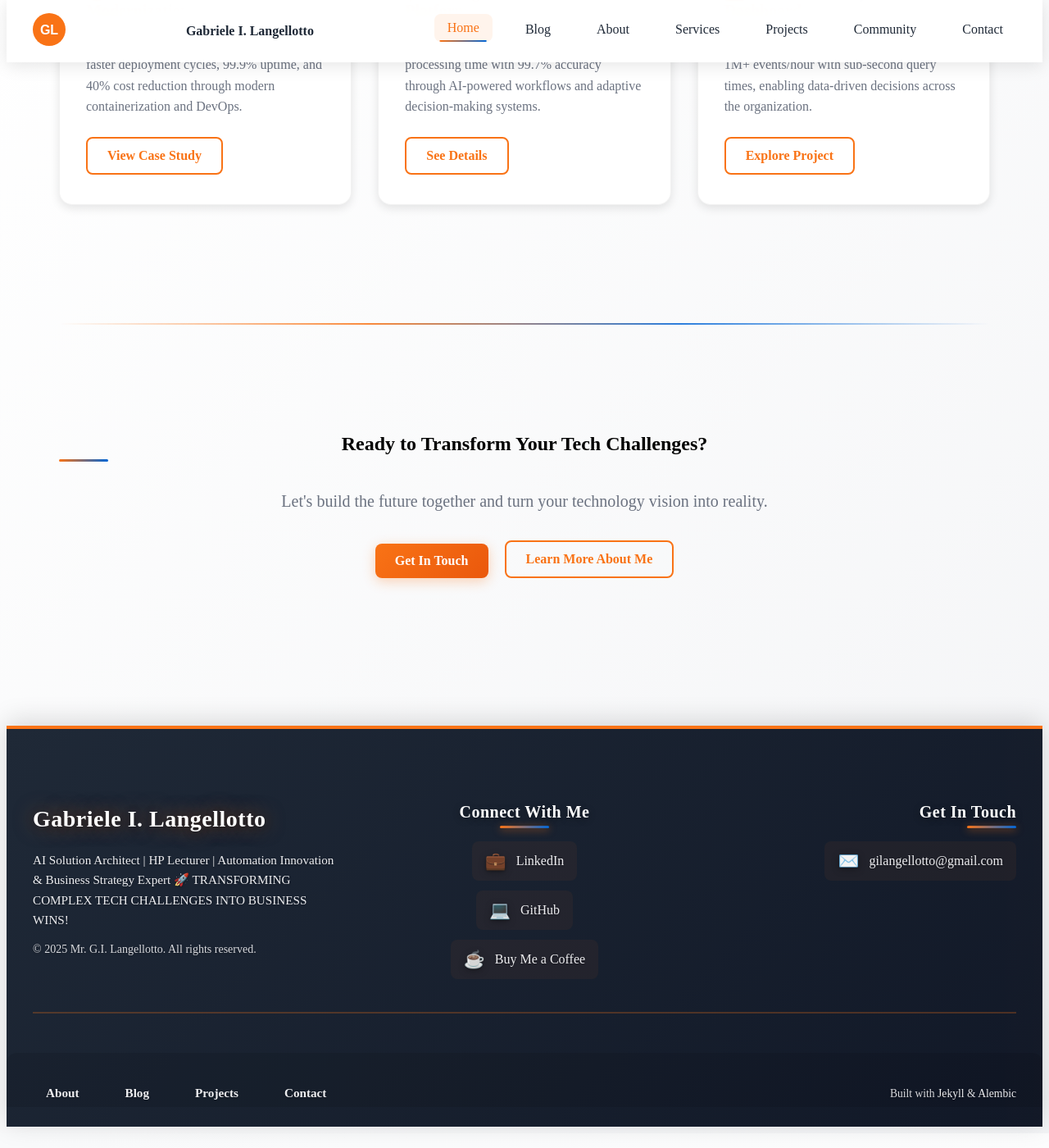
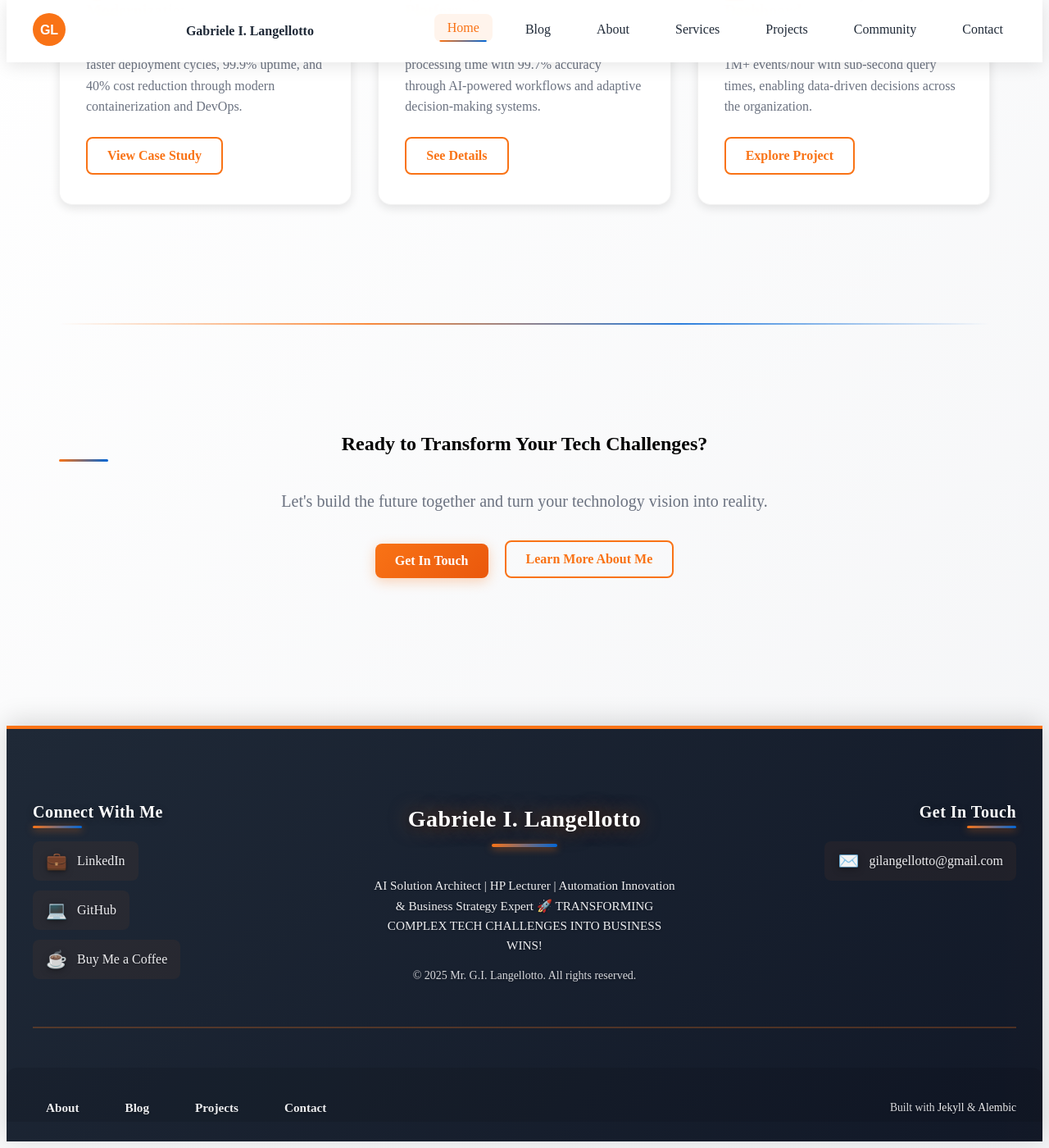
Before and after one commit to GIL794/gil794.github.io, a Jekyll site: the page built from index.md, in a window 1280 px wide and 1400 px high, scrolled down 2707 px. Shown: the whole window at 82% size. Built offline with Jekyll 4.4.1, drawn with Linux system fonts in a browser that asks for light colours.

Commit message:
Adjust footer layout and alignment as required
Co-authored-by: GIL794 <200216885+GIL794@users.noreply.github.com>

```diff
--- a/_includes/footer.html
+++ b/_includes/footer.html
@@ -4,14 +4,7 @@
 
       <!-- Main Footer Section -->
       <div class="footer__main">
-        <!-- Copyright and Branding -->
-        <div class="footer__section footer__section--main">
-          <h3 class="footer__title">{{ site.title | default: "Gabriele I. Langellotto" }}</h3>
-          <p class="footer__description">{{ site.description | default: "AI Solution Architect | HP Lecturer | Automation Innovation & Business Strategy Expert" }}</p>
-          <p class="footer__copyright">&copy; {{ 'now' | date: "%Y" }} {{ site.author | default: "Gabriele I. Langellotto" }}. All rights reserved.</p>
-        </div>
-
-        <!-- Social Media & Support -->
+        <!-- Social Media & Support (Left) -->
         <div class="footer__section footer__section--social">
           <h4 class="footer__heading">Connect With Me</h4>
           <div class="footer__social">
@@ -30,7 +23,14 @@
           </div>
         </div>
 
-        <!-- Contact Information -->
+        <!-- Copyright and Branding (Center) -->
+        <div class="footer__section footer__section--main">
+          <h3 class="footer__title">{{ site.title | default: "Gabriele I. Langellotto" }}</h3>
+          <p class="footer__description">{{ site.description | default: "AI Solution Architect | HP Lecturer | Automation Innovation & Business Strategy Expert" }}</p>
+          <p class="footer__copyright">&copy; {{ 'now' | date: "%Y" }} {{ site.author | default: "Gabriele I. Langellotto" }}. All rights reserved.</p>
+        </div>
+
+        <!-- Contact Information (Right) -->
         <div class="footer__section footer__section--contact">
           <h4 class="footer__heading">Get In Touch</h4>
           <div class="footer__contact">
--- a/assets/css/styles.scss
+++ b/assets/css/styles.scss
@@ -625,12 +625,12 @@ section {
 
   // Footer sections
   .footer__section {
-    &--main {
+    &--social {
       grid-column: span 1;
       text-align: left;
     }
 
-    &--social {
+    &--main {
       grid-column: span 1;
       text-align: center;
 
@@ -658,9 +658,30 @@ section {
     line-height: 1.3;
     text-shadow: 0 2px 10px rgba(0, 0, 0, 0.4), 0 0 25px rgba(249, 115, 22, 0.5);
     letter-spacing: 0.5px;
+    position: relative;
+    display: inline-block;
+    padding-bottom: 1rem;
+
+    &::after {
+      content: '';
+      position: absolute;
+      bottom: 0;
+      left: 50%;
+      transform: translateX(-50%);
+      width: 80px;
+      height: 4px;
+      background: linear-gradient(90deg, var(--primary-color), var(--secondary-color));
+      border-radius: 2px;
+      box-shadow: 0 2px 10px rgba(249, 115, 22, 0.6);
+    }
 
     @media (max-width: 768px) {
       font-size: 1.5rem;
+
+      &::after {
+        left: 0;
+        transform: none;
+      }
     }
   }
 
@@ -705,8 +726,8 @@ section {
     }
   }
 
-  // Adjust heading underline for left-aligned sections
-  .footer__section--main .footer__heading::after {
+  // Adjust heading underline for left-aligned sections (social)
+  .footer__section--social .footer__heading::after {
     left: 0;
     transform: none;
   }
@@ -775,11 +796,7 @@ section {
     display: flex;
     flex-direction: column;
     gap: 0.75rem;
-    align-items: center;
-
-    @media (max-width: 768px) {
-      align-items: flex-start;
-    }
+    align-items: flex-start;
   }
 
   .footer__social-link {
```
